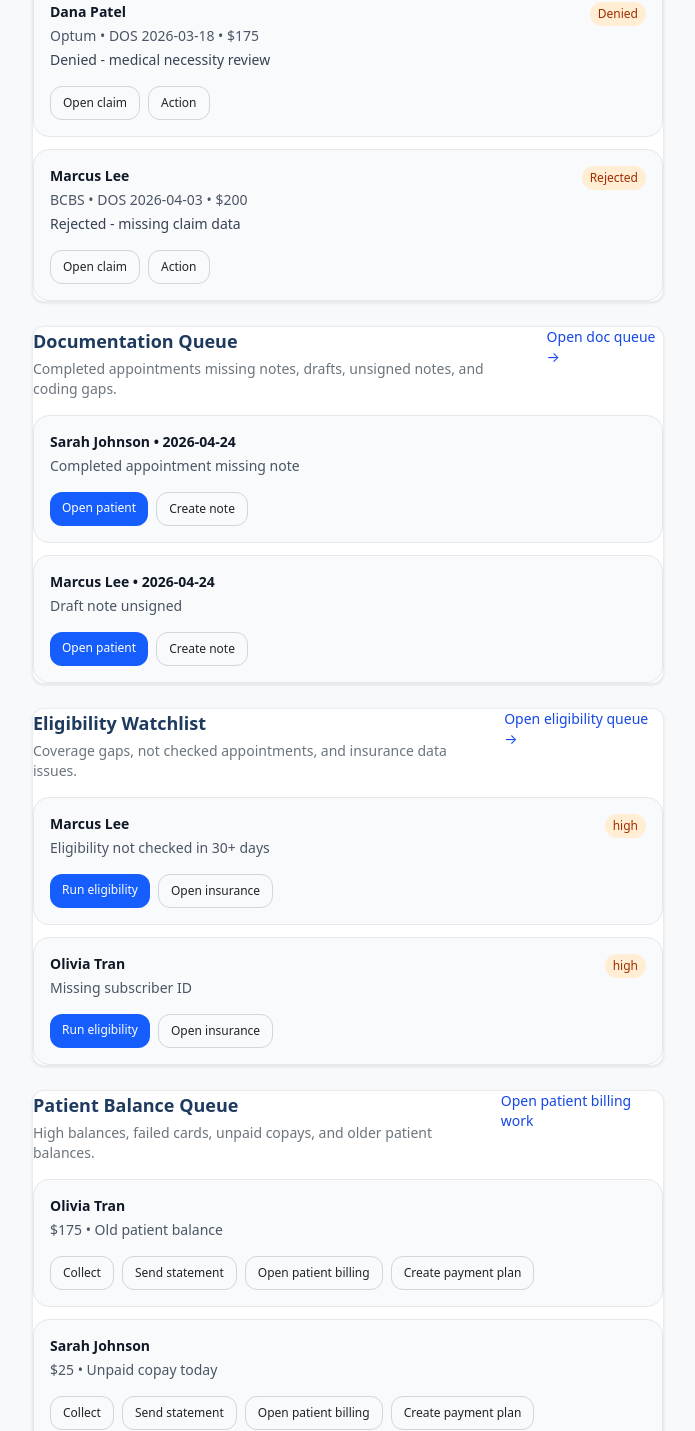
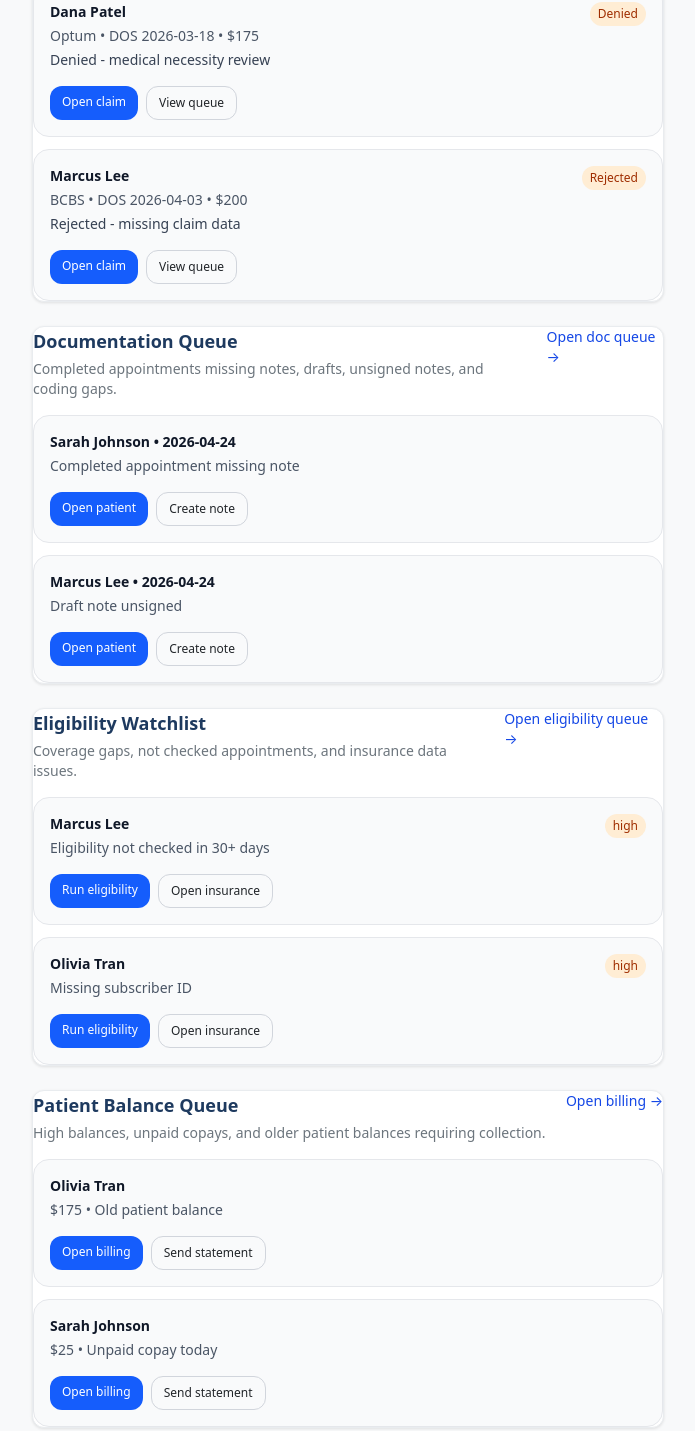
Before and after one commit to therassistantllc/therassistantold, a Next.js app: page / in a window 1280 px wide. Shown: the part 1459-2890 px from the top of the page, without its empty margins (248-943 px from the left). Built offline with nearby package versions, Linux system fonts and the light colour scheme.

Commit message:
feat: update ClaimsAttentionCard and PatientBalanceQueueCard for improved action links and descriptions

```diff
--- a/components/dashboard/ClaimsAttentionCard.tsx
+++ b/components/dashboard/ClaimsAttentionCard.tsx
@@ -19,10 +19,10 @@ export default function ClaimsAttentionCard({ rows }: { rows: ClaimsAttentionRow
     <DashboardCard
       title="Claims Needing Attention"
       description="Highest priority claims across no response, rejected, denied, and stale pending work."
-      action={<Link href="/billing" className="text-sm text-blue-700 hover:underline">Open workqueue</Link>}
+      action={<Link href="/workqueue?queue=no_response" className="text-sm text-blue-700 hover:underline">Open claims queue →</Link>}
     >
       {rows.length === 0 ? (
-        <EmptyState title="No urgent claims" description="Claim queues are clear right now." />
+        <EmptyState title="No urgent claims" description="All claims are processing normally." />
       ) : (
         <div className="space-y-3">
           {rows.map((row) => (
@@ -36,8 +36,8 @@ export default function ClaimsAttentionCard({ rows }: { rows: ClaimsAttentionRow
                 <SeverityBadge severity="high" label={row.queue} />
               </div>
               <div className="mt-4 flex flex-wrap gap-2">
-                <Link href={`/billing/claims/${row.id}`} className="rounded-xl border border-gray-300 px-3 py-2 text-xs hover:bg-white">Open claim</Link>
-                <Link href={`/billing/claims/${row.id}`} className="rounded-xl border border-gray-300 px-3 py-2 text-xs hover:bg-white">Action</Link>
+                <Link href={`/claims/${row.id}`} className="rounded-xl bg-blue-600 px-3 py-2 text-xs text-white hover:bg-blue-700">Open claim</Link>
+                <Link href="/workqueue" className="rounded-xl border border-gray-300 px-3 py-2 text-xs hover:bg-white">View queue</Link>
               </div>
             </div>
           ))}
--- a/components/dashboard/PatientBalanceQueueCard.tsx
+++ b/components/dashboard/PatientBalanceQueueCard.tsx
@@ -15,11 +15,11 @@ export default function PatientBalanceQueueCard({ rows }: { rows: PatientBalance
   return (
     <DashboardCard
       title="Patient Balance Queue"
-      description="High balances, failed cards, unpaid copays, and older patient balances."
-      action={<Link href="/billing" className="text-sm text-blue-700 hover:underline">Open patient billing work</Link>}
+      description="High balances, unpaid copays, and older patient balances requiring collection."
+      action={<Link href="/billing" className="text-sm text-blue-700 hover:underline">Open billing →</Link>}
     >
       {rows.length === 0 ? (
-        <EmptyState title="No patient balance alerts" description="Patient balance queue is clear." />
+        <EmptyState title="No patient balance alerts" description="Patient collections are up to date." />
       ) : (
         <div className="space-y-3">
           {rows.map((row) => (
@@ -27,10 +27,8 @@ export default function PatientBalanceQueueCard({ rows }: { rows: PatientBalance
               <div className="text-sm font-semibold text-gray-900">{row.patient}</div>
               <div className="mt-1 text-sm text-gray-600">{row.balance} • {row.reason}</div>
               <div className="mt-4 flex flex-wrap gap-2">
-                <Link href="/payments" className="rounded-xl border border-gray-300 px-3 py-2 text-xs hover:bg-white">Collect</Link>
-                <Link href="/billing/ar" className="rounded-xl border border-gray-300 px-3 py-2 text-xs hover:bg-white">Send statement</Link>
-                {row.patientId ? <Link href={`/patients/${row.patientId}/patient-billing`} className="rounded-xl border border-gray-300 px-3 py-2 text-xs hover:bg-white">Open patient billing</Link> : null}
-                <Link href="/payments" className="rounded-xl border border-gray-300 px-3 py-2 text-xs hover:bg-white">Create payment plan</Link>
+                {row.patientId ? <Link href={`/patients/${row.patientId}/patient-billing`} className="rounded-xl bg-blue-600 px-3 py-2 text-xs text-white hover:bg-blue-700">Open billing</Link> : null}
+                <Link href="/billing" className="rounded-xl border border-gray-300 px-3 py-2 text-xs hover:bg-white">Send statement</Link>
               </div>
             </div>
           ))}
```
